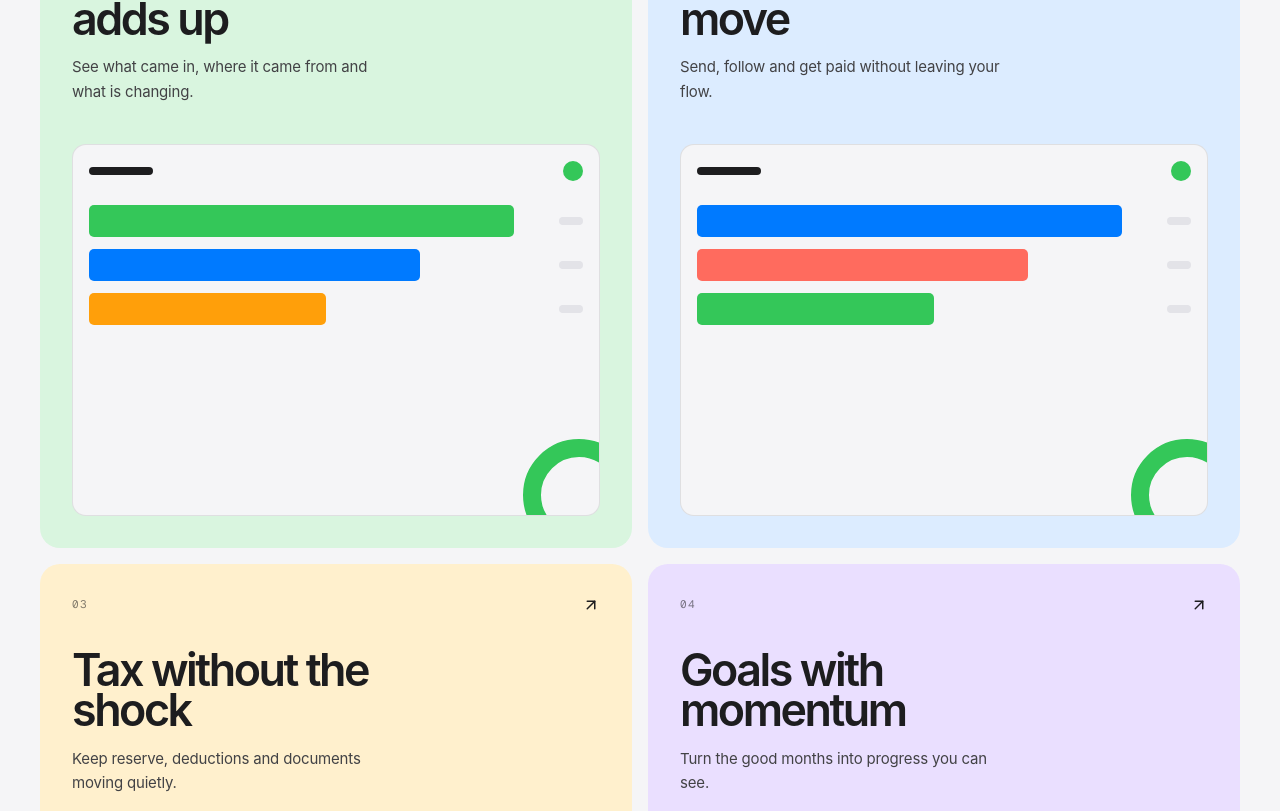
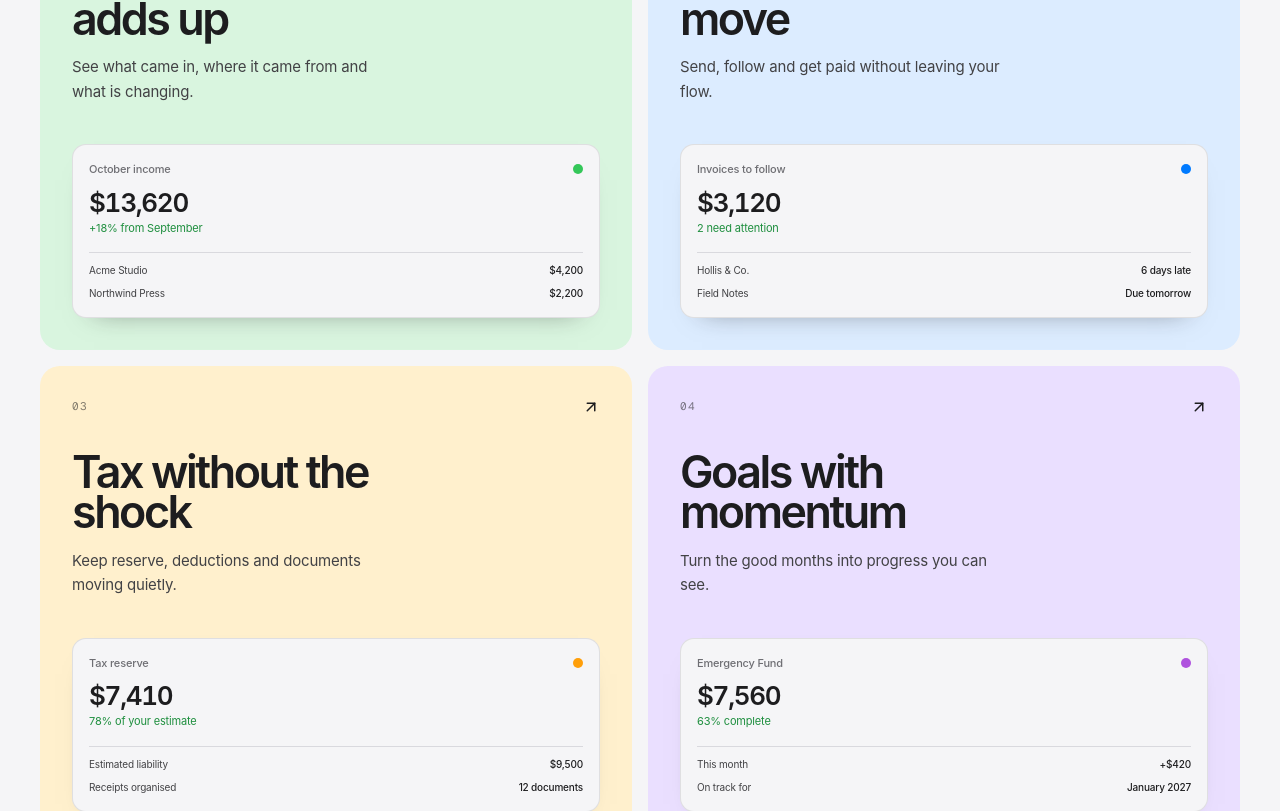
Before and after one commit to Malikversuslife/finlancer, a React (Vite) app: page / in a window 1280 px wide. Shown: the part 1391-2202 px from the top of the page. Built offline with nearby package versions, Linux system fonts and the light colour scheme; the HTML template or start-up script is replaced by a standard one.

Commit message:
Clarify pricing navigation and homepage cards

```diff
--- a/src/components/Layout.tsx
+++ b/src/components/Layout.tsx
@@ -27,7 +27,7 @@ function Header() {
   const [drawer, setDrawer] = useState(false)
   const [mobileProduct, setMobileProduct] = useState(false)
   const loc = useLocation()
-  const darkSurface = !['/', '/resources', '/about', '/pricing'].includes(loc.pathname)
+  const darkSurface = !['/', '/resources', '/about'].includes(loc.pathname)
   const t = useRef<number>(0)
 
   useEffect(() => {
--- a/src/pages/Home.tsx
+++ b/src/pages/Home.tsx
@@ -4,14 +4,14 @@ import { Phone, OverviewScreen } from '../components/Phone'
 import { Button, Eyebrow, Photo, PHOTOS, Reveal } from '../components/ui'
 
 const products = [
-  { n: '01', t: 'Income that adds up', d: 'See what came in, where it came from and what is changing.', c: 'bg-[#d9f5df]', to: '/money', bars: ['bg-signal', 'bg-sky', 'bg-amber'] },
-  { n: '02', t: 'Invoices that move', d: 'Send, follow and get paid without leaving your flow.', c: 'bg-[#dcecff]', to: '/invoicing', bars: ['bg-sky', 'bg-coral', 'bg-signal'] },
-  { n: '03', t: 'Tax without the shock', d: 'Keep reserve, deductions and documents moving quietly.', c: 'bg-[#fff0cd]', to: '/tax', bars: ['bg-amber', 'bg-signal', 'bg-ink'] },
-  { n: '04', t: 'Goals with momentum', d: 'Turn the good months into progress you can see.', c: 'bg-[#eadfff]', to: '/goals', bars: ['bg-violet', 'bg-coral', 'bg-signal'] },
+  { n: '01', t: 'Income that adds up', d: 'See what came in, where it came from and what is changing.', c: 'bg-[#d9f5df]', to: '/money', module: { l: 'October income', a: '$13,620', d: '+18% from September', c: 'bg-signal', rows: [['Acme Studio', '$4,200'], ['Northwind Press', '$2,200']] } },
+  { n: '02', t: 'Invoices that move', d: 'Send, follow and get paid without leaving your flow.', c: 'bg-[#dcecff]', to: '/invoicing', module: { l: 'Invoices to follow', a: '$3,120', d: '2 need attention', c: 'bg-sky', rows: [['Hollis & Co.', '6 days late'], ['Field Notes', 'Due tomorrow']] } },
+  { n: '03', t: 'Tax without the shock', d: 'Keep reserve, deductions and documents moving quietly.', c: 'bg-[#fff0cd]', to: '/tax', module: { l: 'Tax reserve', a: '$7,410', d: '78% of your estimate', c: 'bg-amber', rows: [['Estimated liability', '$9,500'], ['Receipts organised', '12 documents']] } },
+  { n: '04', t: 'Goals with momentum', d: 'Turn the good months into progress you can see.', c: 'bg-[#eadfff]', to: '/goals', module: { l: 'Emergency Fund', a: '$7,560', d: '63% complete', c: 'bg-violet', rows: [['This month', '+$420'], ['On track for', 'January 2027']] } },
 ]
 
-function MiniModule({ bars }: { bars: string[] }) {
-  return <div className="relative mt-10 aspect-[1.42] overflow-hidden rounded-[14px] border border-ink/10 bg-paper p-4"><div className="flex items-center justify-between"><span className="h-2 w-16 rounded-full bg-ink" /><span className="h-5 w-5 rounded-full bg-signal" /></div><div className="mt-6 space-y-3">{bars.map((bar, i) => <div key={bar} className="flex items-center gap-3"><span className={`h-8 rounded-[5px] ${bar}`} style={{ width: `${86 - i * 19}%` }} /><span className="ml-auto h-2 w-6 rounded-full bg-stone" /></div>)}</div><div className="absolute -bottom-9 -right-9 h-28 w-28 rounded-full border-[18px] border-signal" /></div>
+function MiniModule({ module }: { module: { l: string; a: string; d: string; c: string; rows: string[][] } }) {
+  return <div className="relative mt-10 overflow-hidden rounded-[14px] border border-ink/10 bg-paper p-4 shadow-[0_14px_26px_-22px_rgba(29,29,31,.55)]"><div className="flex items-center justify-between"><p className="text-[11px] font-medium text-mute">{module.l}</p><span className={`h-2.5 w-2.5 rounded-full ${module.c}`} /></div><p className="mt-3 text-[26px] font-semibold leading-none tracking-[-.05em] tnum">{module.a}</p><p className="mt-1 text-[11px] text-signal-deep">{module.d}</p><div className="mt-4 space-y-2 border-t border-line pt-2.5">{module.rows.map(([l, v]) => <div key={l} className="flex items-center justify-between gap-3 text-[10px]"><span className="truncate text-ink-2">{l}</span><span className="shrink-0 font-medium text-ink">{v}</span></div>)}</div></div>
 }
 
 function Hero() {
@@ -19,7 +19,7 @@ function Hero() {
 }
 
 function ProductGrid() {
-  return <section className="mx-auto max-w-[1280px] px-5 py-20 md:px-10 md:py-32"><div className="grid gap-8 lg:grid-cols-12"><div className="lg:col-span-5"><Eyebrow>One app. Four better habits.</Eyebrow><h2 className="mt-5 max-w-[500px] text-[clamp(2.5rem,5vw,4.8rem)] font-semibold leading-[.92] tracking-[-.065em]">Built around how your money actually moves.</h2></div><p className="self-end text-[16px] leading-relaxed text-ink-2 lg:col-span-4 lg:col-start-8">Freelance money is connected. A paid invoice changes your available balance, your tax reserve and what you can move towards a goal.</p></div><div className="mt-14 grid gap-4 sm:grid-cols-2">{products.map((p, i) => <Reveal key={p.t} delay={i * 70}><Link to={p.to} className={`product-tile group block min-h-[370px] ${p.c} p-6 md:p-8`}><div className="flex items-start justify-between"><span className="label text-ink/55">{p.n}</span><ArrowUpRight size={18} className="transition-transform duration-300 group-hover:-translate-y-1 group-hover:translate-x-1" /></div><h3 className="mt-9 max-w-[310px] text-[clamp(2rem,3.5vw,3.4rem)] font-semibold leading-[.9] tracking-[-.055em]">{p.t}</h3><p className="mt-4 max-w-[330px] text-[15px] leading-relaxed text-ink-2">{p.d}</p><MiniModule bars={p.bars} /></Link></Reveal>)}</div></section>
+  return <section className="mx-auto max-w-[1280px] px-5 py-20 md:px-10 md:py-32"><div className="grid gap-8 lg:grid-cols-12"><div className="lg:col-span-5"><Eyebrow>One app. Four better habits.</Eyebrow><h2 className="mt-5 max-w-[500px] text-[clamp(2.5rem,5vw,4.8rem)] font-semibold leading-[.92] tracking-[-.065em]">Built around how your money actually moves.</h2></div><p className="self-end text-[16px] leading-relaxed text-ink-2 lg:col-span-4 lg:col-start-8">Freelance money is connected. A paid invoice changes your available balance, your tax reserve and what you can move towards a goal.</p></div><div className="mt-14 grid gap-4 sm:grid-cols-2">{products.map((p, i) => <Reveal key={p.t} delay={i * 70}><Link to={p.to} className={`product-tile group block min-h-[370px] ${p.c} p-6 md:p-8`}><div className="flex items-start justify-between"><span className="label text-ink/55">{p.n}</span><ArrowUpRight size={18} className="transition-transform duration-300 group-hover:-translate-y-1 group-hover:translate-x-1" /></div><h3 className="mt-9 max-w-[310px] text-[clamp(2rem,3.5vw,3.4rem)] font-semibold leading-[.9] tracking-[-.055em]">{p.t}</h3><p className="mt-4 max-w-[330px] text-[15px] leading-relaxed text-ink-2">{p.d}</p><MiniModule module={p.module} /></Link></Reveal>)}</div></section>
 }
 
 function WorkScene() {
```
